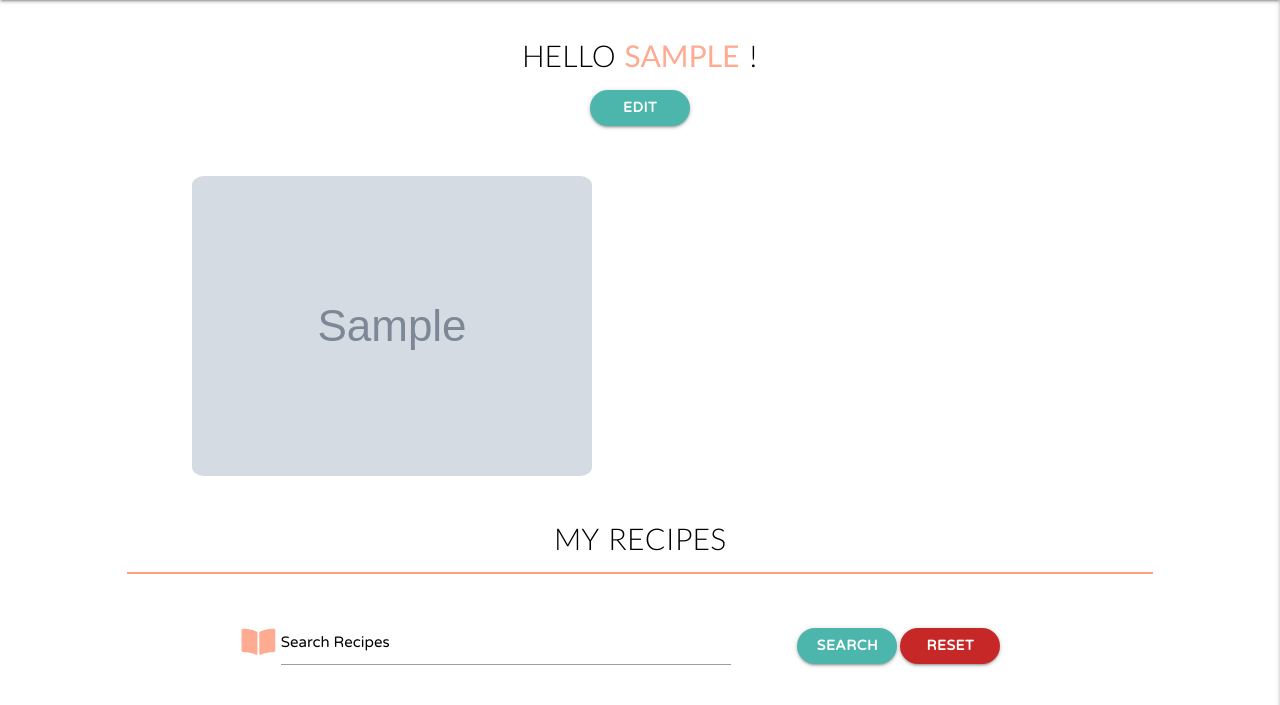
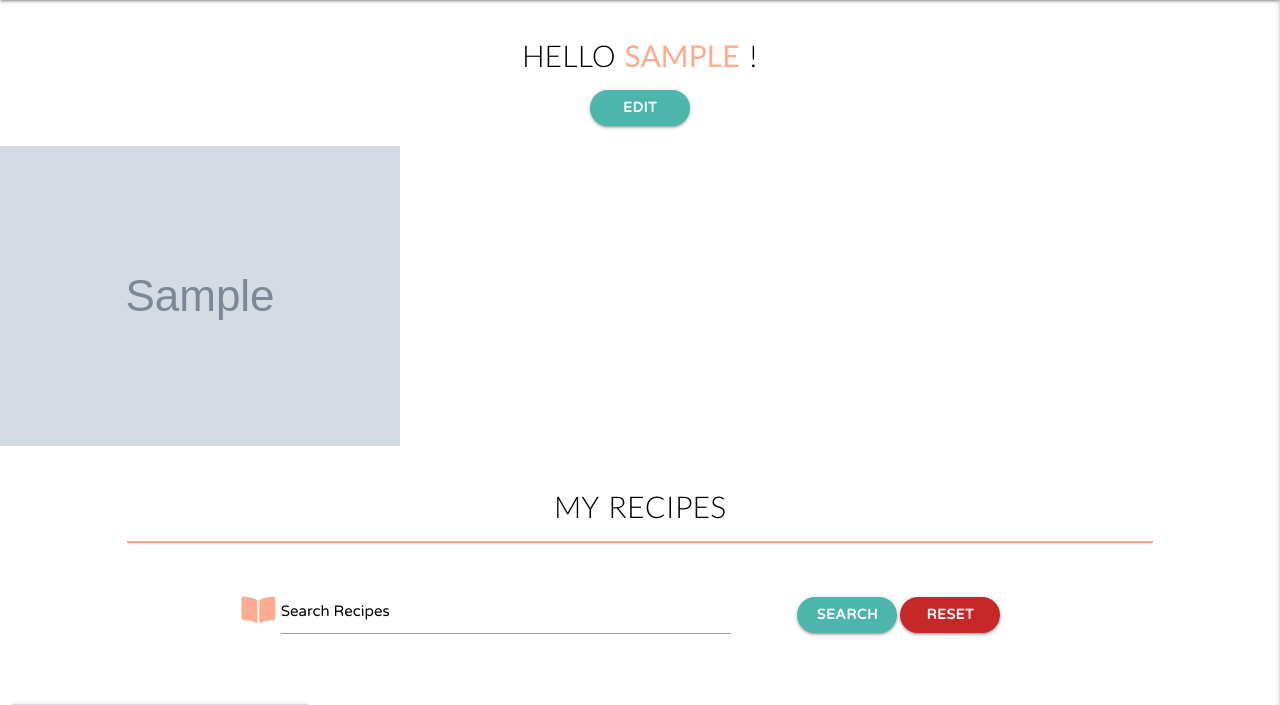
Before and after one commit to Code-Institute-Submissions/FeedMe, a Flask app: page /search_my_recipe in a window 1280 px wide. Shown: the part 64-769 px from the top of the page. Run offline with Flask 2, Linux system fonts and the light colour scheme; the visitor is signed in with stand-in values (Sample User, id 1); grey boxes marked "Sample" are stand-in pictures; a database or web service that is not in the repository returns one stand-in record (values such as "Sample title"); some libraries are stand-ins or nearby versions; some web fonts are replaced.

```diff
--- a/templates/profile.html
+++ b/templates/profile.html
@@ -14,7 +14,7 @@
     <!----------------------------------->
 
     <!-- User Image -->
-    <div class="row container recipe">
+    <div class="row s12 m8 offset-m2">
         <div class="card-image">
             <img class="responsive-img image" src="{{ username.user_image }}" alt="{{ username.user_image }}">
         </div>
```
Also changed, not shown: README.md.
